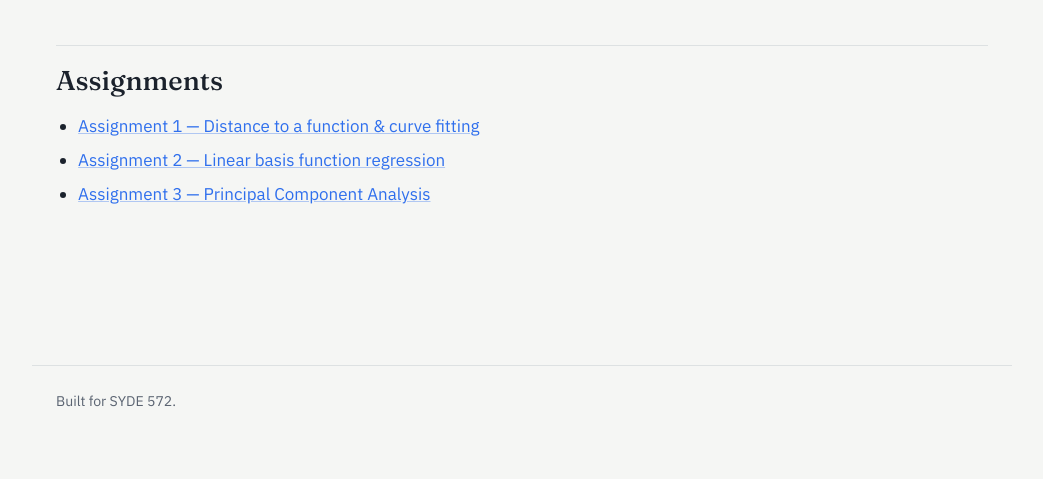
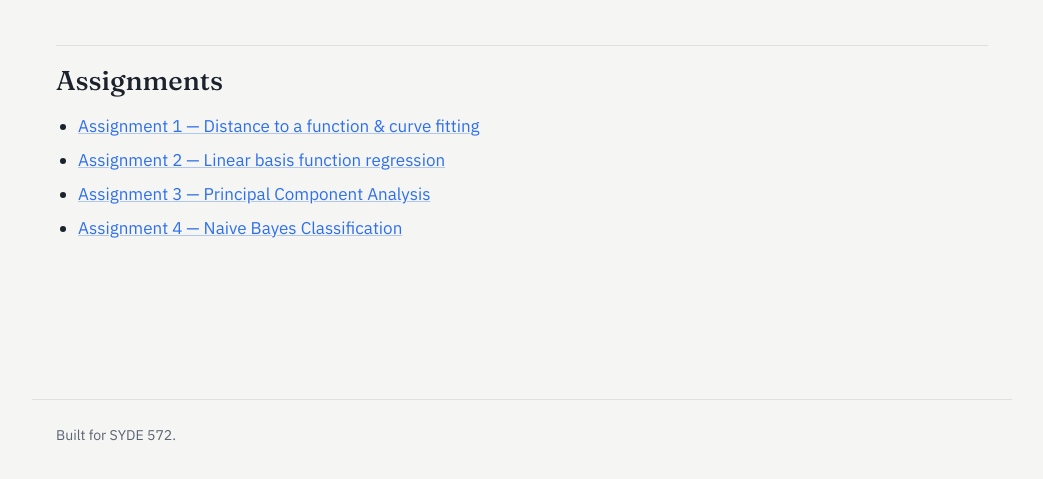
Before and after one commit to ShavaizKhan/ShavaizKhan.github.io, a plain HTML site: page index.html in a window 1280 px wide. Shown: the part 297-776 px from the top of the page, without its empty margins (118-1161 px from the left). Drawn offline with Linux system fonts and the light colour scheme.

Commit message:
Assignment 4 home page update

```diff
--- a/index.html
+++ b/index.html
@@ -29,6 +29,7 @@
       <li><a href="./1/index.html">Assignment 1 — Distance to a function &amp; curve fitting</a></li>
       <li><a href="./2/index.html">Assignment 2 — Linear basis function regression</a></li>
       <li><a href="./3/index.html">Assignment 3 — Principal Component Analysis</a></li>
+      <li><a href="./4/index.html">Assignment 4 — Naive Bayes Classification</a></li>
     </ul>
   </div>
 
```
